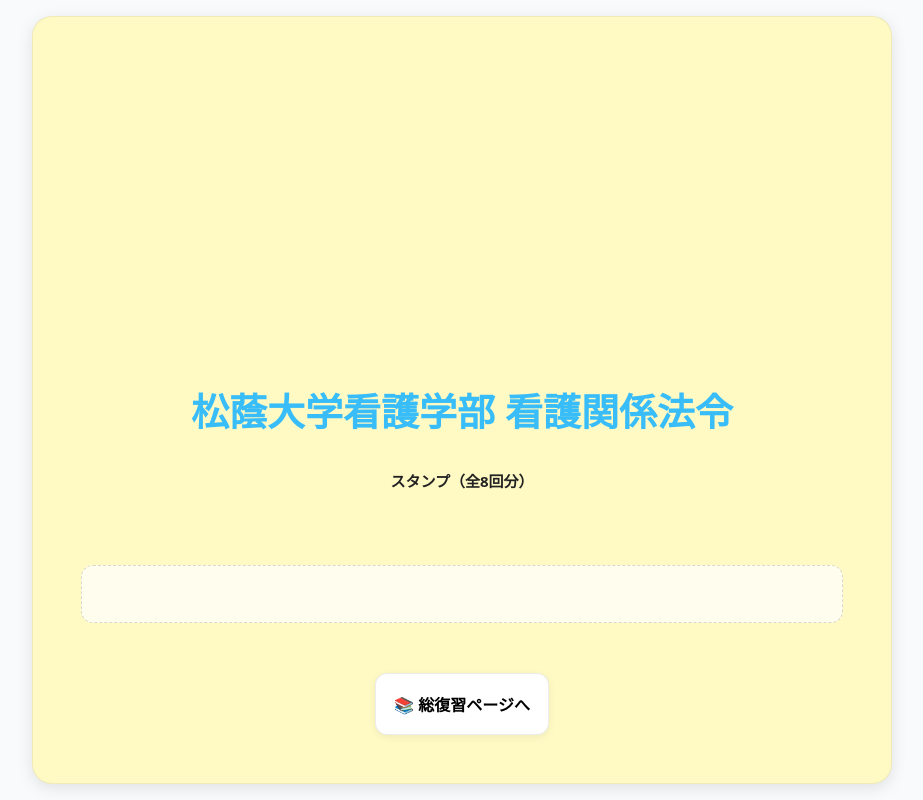
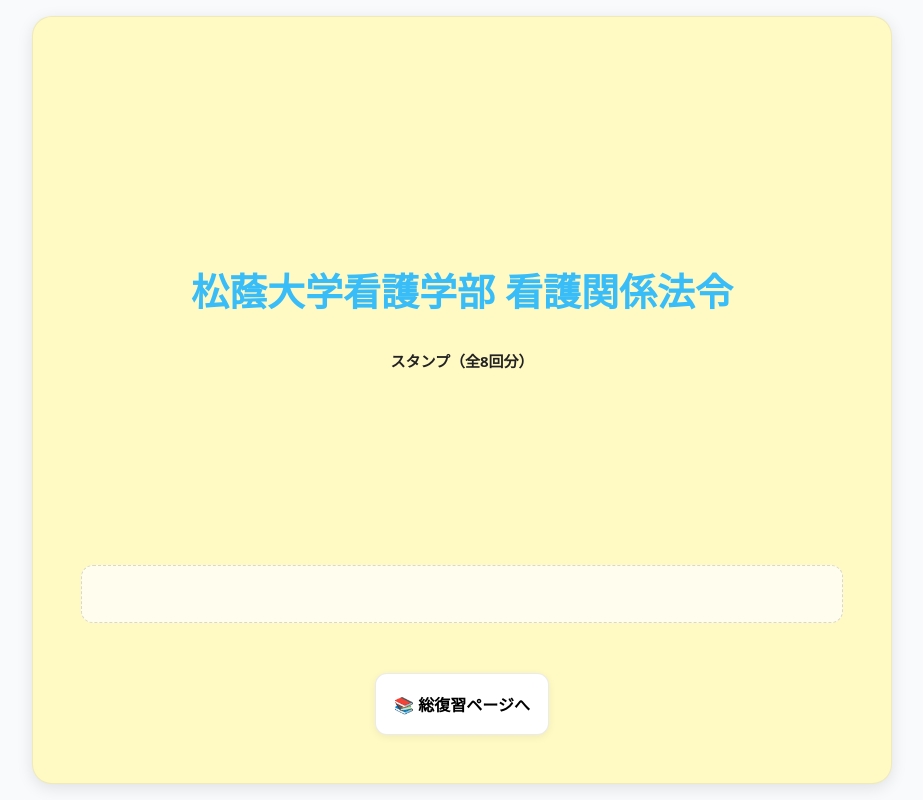
Before and after one commit to SHOIN-CHCN/nursing-law-app, a plain HTML site: page index.html in a window 1280 px wide. Shown: the whole page, without its empty margins (178-1101 px from the left). Drawn offline with Linux system fonts and the light colour scheme.

Commit message:
Update index.html

```diff
--- a/index.html
+++ b/index.html
@@ -47,7 +47,7 @@
 .title {
   font-size: clamp(26px, 6.5vw, 38px);
   font-weight: 800;
-  margin: 40vh 0 8px 0;  /* ← ここで上余白を大きめにとる */
+  margin: 25vh 0 8px 0;  /* ← ここで上余白を大きめにとる */
   text-align: center;
   color: var(--title-color);
   line-height: 1.4;
```
